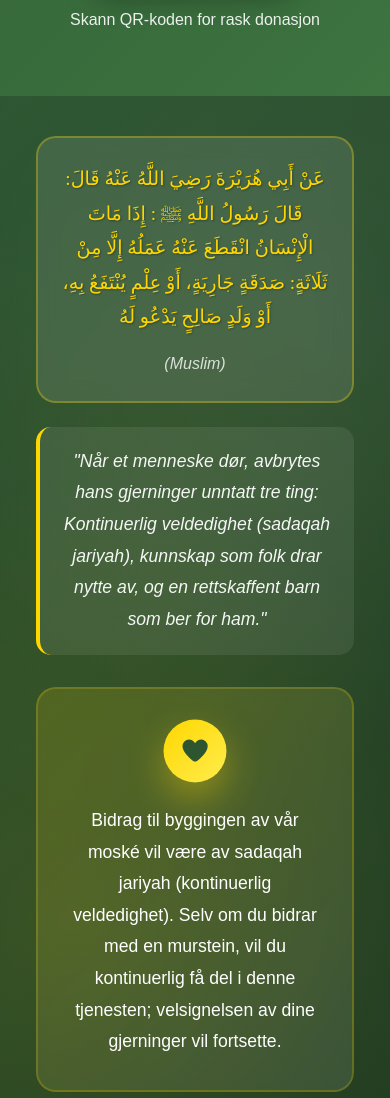
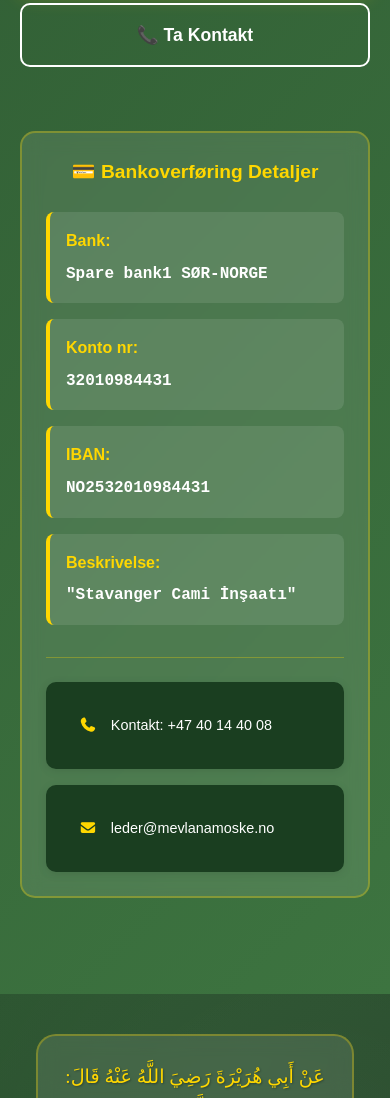
Before and after one commit to bedirhak/mevlana-cami, a plain HTML site: page cami-insaati.html in a window 390 px wide. Shown: the part 2354-3452 px from the top of the page. Drawn offline with Linux system fonts and the light colour scheme.

Commit message:
cami inşaatı banka bilgileri

```diff
--- a/cami-insaati.html
+++ b/cami-insaati.html
@@ -28,6 +28,7 @@
                     <li><a href="index.html" data-translate="nav.home">Ana Sayfa</a></li>
                     <li><a href="hakkimizda.html" data-translate="nav.about">Hakkımızda</a></li>
                     <li><a href="cami-insaati.html" data-translate="nav.construction">Cami İnşaatı</a></li>
+                    <li><a href="uyelik.html" data-translate="nav.membership">Üyelik</a></li>
                     <li><a href="namaz-vakitleri.html" data-translate="nav.prayer">Namaz Vakitleri</a></li>
                     <li><a href="iletisim.html" data-translate="nav.contact">İletişim</a></li>
                 </ul>
@@ -99,6 +100,12 @@
                             </div>
                         </div>
 
+                        <div class="donation-qr">
+                            <img src="assets/images/vippsQr.png" alt="Vipps QR Code" class="construction-qr">
+                            <p data-translate="construction.donation.qr.text">QR kodu tarayarak hızlıca bağış yapın</p>
+                        </div>
+
+
                         <div class="donation-buttons">
                             <button class="donation-btn primary" onclick="openVipps()"
                                 data-translate="construction.donation.vipps.btn">
@@ -111,10 +118,44 @@
                         </div>
                     </div>
 
-                    <div class="donation-qr">
-                        <img src="assets/images/vippsQr.png" alt="Vipps QR Code" class="construction-qr">
-                        <p data-translate="construction.donation.qr.text">QR kodu tarayarak hızlıca bağış yapın</p>
+                    <div class="bank-details">
+                        <h3 data-translate="construction.donation.bank.details.title">💳 Banka Havalesi Bilgileri
+                        </h3>
+                        <div class="bank-info-grid">
+                            <div class="bank-info-item">
+                                <div class="bank-label" data-translate="construction.donation.bank.name">Banka:
+                                </div>
+                                <div class="bank-value">Spare bank1 SØR-NORGE</div>
+                            </div>
+                            <div class="bank-info-item">
+                                <div class="bank-label" data-translate="construction.donation.bank.account">Konto
+                                    nr:</div>
+                                <div class="bank-value">32010984431</div>
+                            </div>
+                            <div class="bank-info-item">
+                                <div class="bank-label">IBAN:</div>
+                                <div class="bank-value">NO2532010984431</div>
+                            </div>
+                            <div class="bank-info-item">
+                                <div class="bank-label" data-translate="construction.donation.bank.description">
+                                    Açıklama:</div>
+                                <div class="bank-value">"Stavanger Cami İnşaatı"</div>
+                            </div>
+                        </div>
+                        <div class="bank-contact">
+                            <div class="contact-info">
+                                <i class="fas fa-phone"></i>
+                                <span data-translate="construction.donation.bank.contact">İletişim: +47 40 14 40
+                                    08</span>
+                            </div>
+                            <div class="contact-info">
+                                <i class="fas fa-envelope"></i>
+                                <span>leder@mevlanamoske.no</span>
+                            </div>
+                        </div>
                     </div>
+
+
                 </div>
             </div>
         </section>
--- a/scripts/config.js
+++ b/scripts/config.js
@@ -188,6 +188,11 @@ const translations = {
         "construction.donation.vipps.btn": "📱 Vipps ile Bağış Yap",
         "construction.donation.contact.btn": "📞 İletişime Geç",
         "construction.donation.qr.text": "QR kodu tarayarak hızlıca bağış yapın",
+        "construction.donation.bank.details.title": "💳 Banka Havalesi Bilgileri",
+        "construction.donation.bank.name": "Banka:",
+        "construction.donation.bank.account": "Konto nr:",
+        "construction.donation.bank.description": "Açıklama:",
+        "construction.donation.bank.contact": "İletişim: +47 40 14 40 08",
 
         "construction.timeline.title": "📅 Proje Zaman Çizelgesi",
         "construction.timeline.planning.title": "Planlama Aşaması",
@@ -477,6 +482,11 @@ const translations = {
         "construction.donation.vipps.btn": "📱 Doner med Vipps",
         "construction.donation.contact.btn": "📞 Ta Kontakt",
         "construction.donation.qr.text": "Skann QR-koden for rask donasjon",
+        "construction.donation.bank.details.title": "💳 Bankoverføring Detaljer",
+        "construction.donation.bank.name": "Bank:",
+        "construction.donation.bank.account": "Konto nr:",
+        "construction.donation.bank.description": "Beskrivelse:",
+        "construction.donation.bank.contact": "Kontakt: +47 40 14 40 08",
 
         "construction.timeline.title": "📅 Prosjekt Tidslinje",
         "construction.timeline.planning.title": "Planleggingsfase",
--- a/style/main.css
+++ b/style/main.css
@@ -2936,7 +2936,7 @@ i.mobile-menu-icon {
 .donation-qr {
     display: flex;
     flex-direction: column;
-    align-items: center;
+    align-items: flex-start;
     justify-content: center;
     text-align: center;
 }
@@ -2958,6 +2958,75 @@ i.mobile-menu-icon {
     margin-top: 1rem;
     font-size: 1rem;
     opacity: 0.9;
+}
+
+/* Bank Details */
+.bank-details {
+    margin: 3rem 0;
+    padding: 2rem;
+    background: rgba(255, 255, 255, 0.1);
+    border-radius: 15px;
+    border: 2px solid rgba(255, 215, 0, 0.3);
+    backdrop-filter: blur(10px);
+}
+
+.bank-details h3 {
+    font-size: 1.4rem;
+    margin-bottom: 1.5rem;
+    color: #ffd700;
+    text-align: center;
+}
+
+.bank-info-grid {
+    display: grid;
+    grid-template-columns: 1fr;
+    gap: 1rem;
+    margin-bottom: 2rem;
+}
+
+.bank-info-item {
+    display: flex;
+    justify-content: space-between;
+    align-items: center;
+    padding: 0.8rem 1rem;
+    background: rgba(255, 255, 255, 0.1);
+    border-radius: 8px;
+    border-left: 4px solid #ffd700;
+}
+
+.bank-label {
+    font-weight: 600;
+    color: #ffd700;
+    font-size: 1rem;
+}
+
+.bank-value {
+    font-weight: 700;
+    color: white;
+    font-size: 1.1rem;
+    text-align: right;
+    font-family: monospace;
+}
+
+.bank-contact {
+    display: flex;
+    flex-direction: column;
+    gap: 0.8rem;
+    padding-top: 1.5rem;
+    border-top: 1px solid rgba(255, 215, 0, 0.3);
+}
+
+.contact-info {
+    background-color: #1a3e20;
+    display: flex;
+    align-items: center;
+    gap: 0.8rem;
+    font-size: 1rem;
+}
+
+.contact-info i {
+    color: #ffd700;
+    width: 20px;
 }
 
 /* Construction Timeline */
@@ -3875,4 +3944,49 @@ i.mobile-menu-icon {
     .submit-btn {
         width: 100%;
     }
-}
+
+    /* Bank details mobile responsiveness */
+    .donation-content {
+        grid-template-columns: 1fr;
+        gap: 2rem;
+    }
+
+    .bank-details {
+        margin: 2rem 0;
+        padding: 1.5rem;
+    }
+
+    .bank-details h3 {
+        font-size: 1.2rem;
+    }
+
+    .bank-info-item {
+        flex-direction: column;
+        align-items: flex-start;
+        gap: 0.5rem;
+        padding: 1rem;
+    }
+
+    .bank-value {
+        text-align: left;
+        font-size: 1rem;
+    }
+
+    .bank-contact {
+        gap: 1rem;
+    }
+
+    .contact-info {
+        font-size: 0.9rem;
+    }
+
+    .donation-buttons {
+        flex-direction: column;
+        gap: 1rem;
+    }
+
+    .donation-btn {
+        width: 100%;
+        justify-content: center;
+    }
+}
```
Also changed, not shown: namaz-vakitleri.html (+3 -2 lines).
